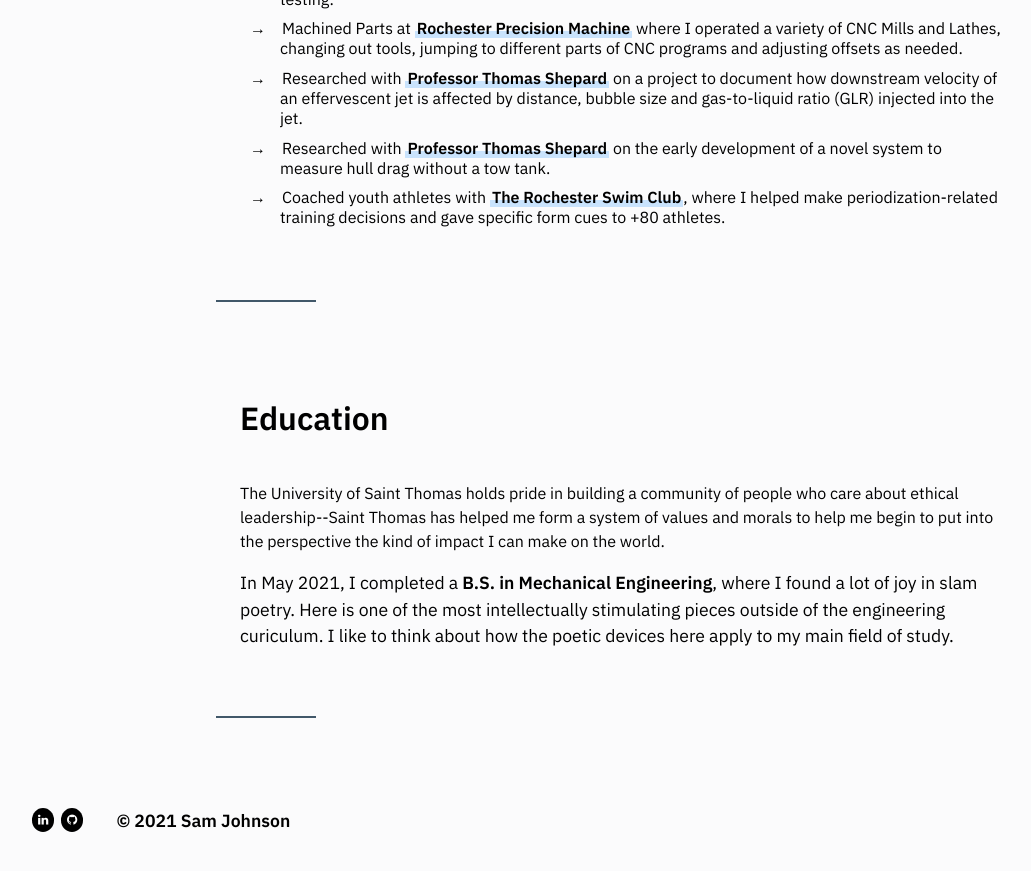
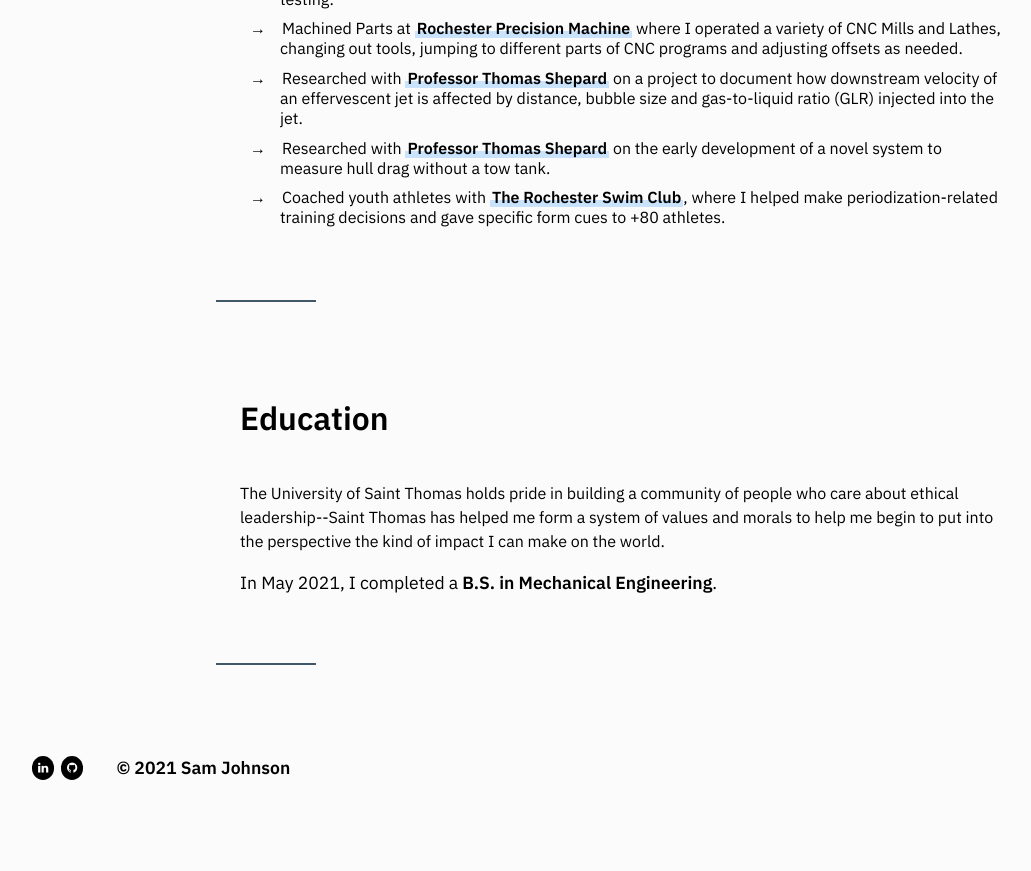
Before and after one commit to sammyj-me/sammyj-me.github.io, a Jekyll site: the page built from index.html, in a window 1280 px wide and 900 px high, scrolled down 1701 px. Shown: the top 871 px of the window, without its empty margins (16-1047 px from the left). Built offline with Jekyll 4.4.1, drawn with Linux system fonts in a browser that asks for light colours; after the commit the page ends 2548 px from its top, so only the background shows below that.

Commit message:
Update index.html

```diff
--- a/index.html
+++ b/index.html
@@ -53,7 +53,7 @@ title: Home
 <div class="wide">
         <h2>Education</h2
         <p>The University of Saint Thomas holds pride in building a community of people who care about ethical leadership--Saint Thomas has helped me form a system of values and morals to help me begin to put into the perspective the kind of impact I can make on the world.</p>
-        <p>In May 2021, I completed a <strong>B.S. in Mechanical Engineering</strong>, where I found a lot of joy in slam poetry. Here is one of the most intellectually stimulating pieces outside of the engineering curiculum. I like to think about how the poetic devices here apply to my main field of study.</p>
+        <p>In May 2021, I completed a <strong>B.S. in Mechanical Engineering</strong>.</p>
 
 </div>
 <div class="wide sep"></div>
```
